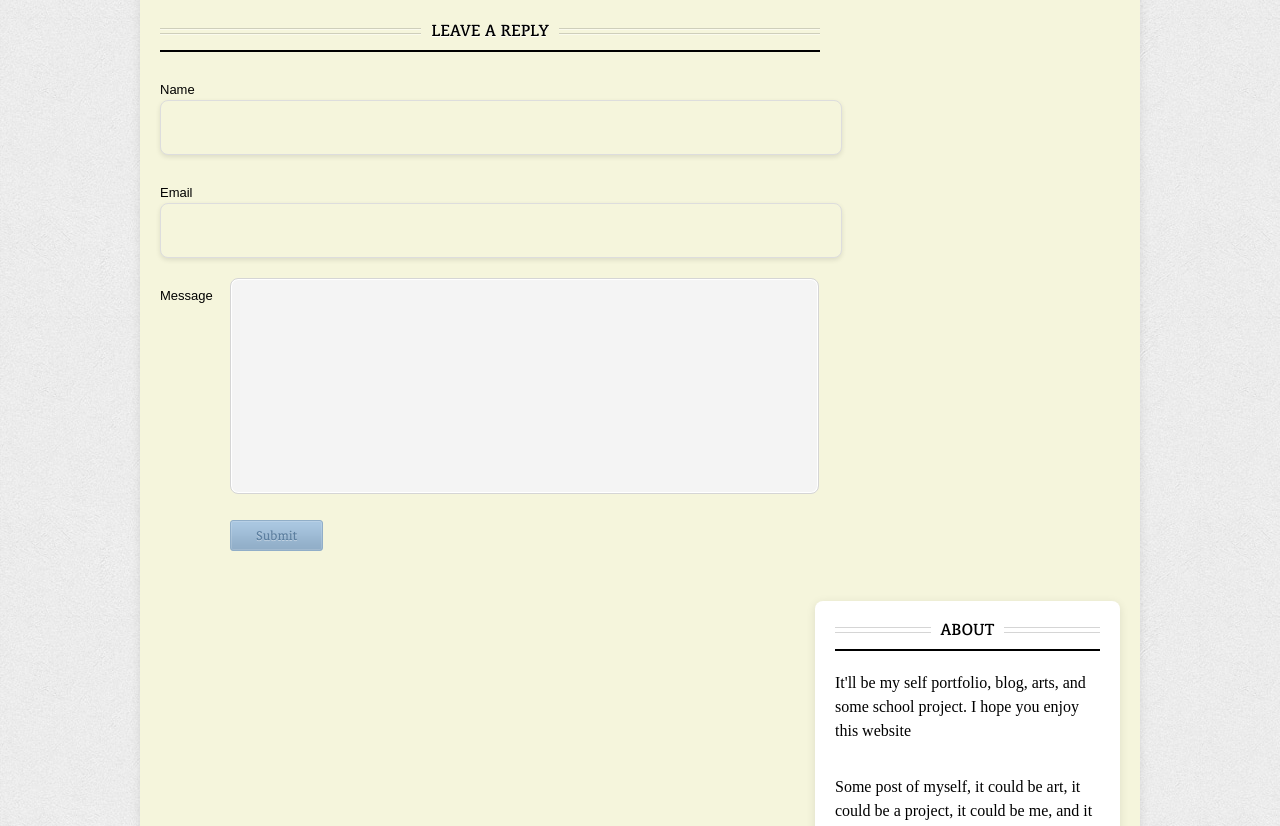
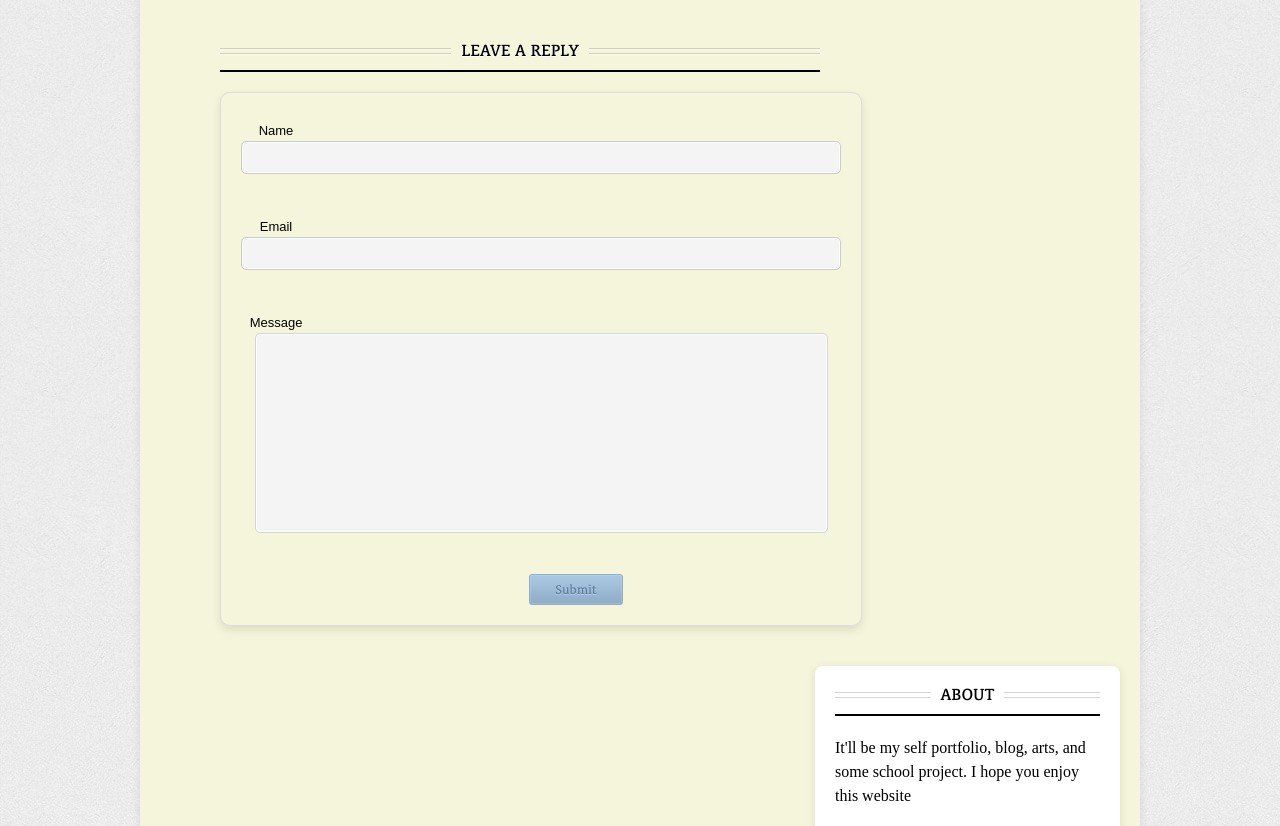
Before and after one commit to Eishethacy/portfoliojeannecarolline, a plain HTML site: page post.html in a window 1280 px wide. Shown: the part 1776-2602 px from the top of the page. Drawn offline with Linux system fonts and the light colour scheme.

Commit message:
Update styles.css

```diff
--- a/styles.css
+++ b/styles.css
@@ -448,23 +448,63 @@ body {
 .title a:hover {
     color: #007BFF; /* Warna teks saat hover */
 }
-/* Style untuk kotak input form */
+/* Gaya untuk membungkus seluruh form */
+.form-container {
+    border: 1px solid #ddd; /* Batas luar kotak */
+    border-radius: 10px; /* Sudut melengkung */
+    padding: 20px; /* Jarak antara isi dan batas */
+    background-color: #f5f5dc; /* Warna background cream */
+    box-shadow: 0 4px 10px rgba(0, 0, 0, 0.1); /* Bayangan agar terlihat mengambang */
+    max-width: 500px; /* Lebar maksimal untuk kotak */
+    margin: 0 auto; /* Posisi di tengah */
+}
+/* Gaya untuk membungkus seluruh form dan memastikannya melebar */
+.form-container {
+    border: 1px solid #ddd; /* Batas luar kotak */
+    border-radius: 10px; /* Sudut melengkung */
+    padding: 20px; /* Jarak antara isi dan batas */
+    background-color: #f5f5dc; /* Warna background cream */
+    box-shadow: 0 4px 10px rgba(0, 0, 0, 0.1); /* Bayangan agar terlihat mengambang */
+    width: 100%; /* Lebar penuh pada layar */
+    max-width: 100%; /* Mengatur agar melebar penuh ke samping */
+    margin: 20px 0; /* Jarak vertikal dari elemen di atas dan bawah */
+}
+/* Mengatur input dan textarea agar melebar sesuai form */
 .forms input[type="text"],
 .forms textarea {
-    border: 1px solid #ddd; /* Garis batas kotak */
-    border-radius: 8px; /* Sudut melengkung */
-    padding: 10px; /* Ruang dalam */
-    box-shadow: 0 2px 5px rgba(0, 0, 0, 0.1); /* Bayangan lembut */
-    width: 100%; /* Lebar penuh */
-    background-color: #f5f5dc; /* Latar belakang cream */
-    color: #333; /* Warna teks */
-    transition: 0.3s; /* Efek transisi */
+    width: 100%; /* Lebar penuh dalam kotak */
+    padding: 10px; /* Jarak dalam input */
+    margin-bottom: 15px; /* Jarak antar elemen */
+    border: 1px solid #ccc;
+    border-radius: 5px;
+    box-sizing: border-box; /* Pastikan padding tidak memperbesar lebar */
+}
+/* Memusatkan dan menggeser kontainer ke kanan */
+.container {
+    max-width: 600px;
+    margin: 0 auto;
+    padding: 20px;
+    text-align: center;
+    margin-left: 40px; /* Sesuaikan nilai ini untuk menggeser kontainer ke kanan */
 }
 
-/* Gaya ketika input fokus */
-.forms input[type="text"]:focus,
-.forms textarea:focus {
-    border-color: #007BFF; /* Warna batas saat fokus */
-    box-shadow: 0 2px 8px rgba(0, 123, 255, 0.3); /* Bayangan lebih cerah */
-    outline: none; /* Hilangkan outline default */
+/* Gaya tambahan untuk daftar */
+.container ul {
+    list-style-type: none;
+    padding: 0;
 }
+
+.container ul li {
+    margin: 10px 0;
+    text-align: center;
+}
+
+.container ul li a {
+    text-decoration: none;
+    color: #333;
+    font-weight: bold;
+}
+
+.container ul li a:hover {
+    color: #0056b3;
+}
```
